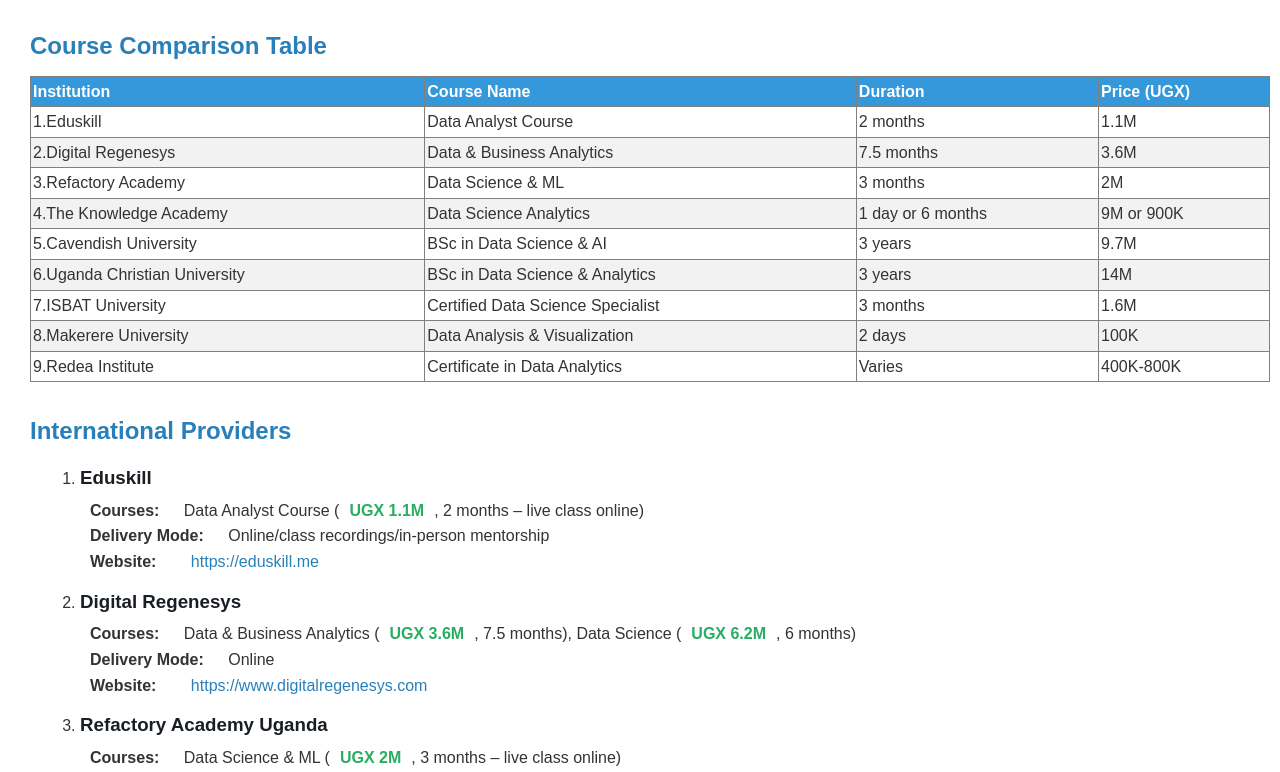
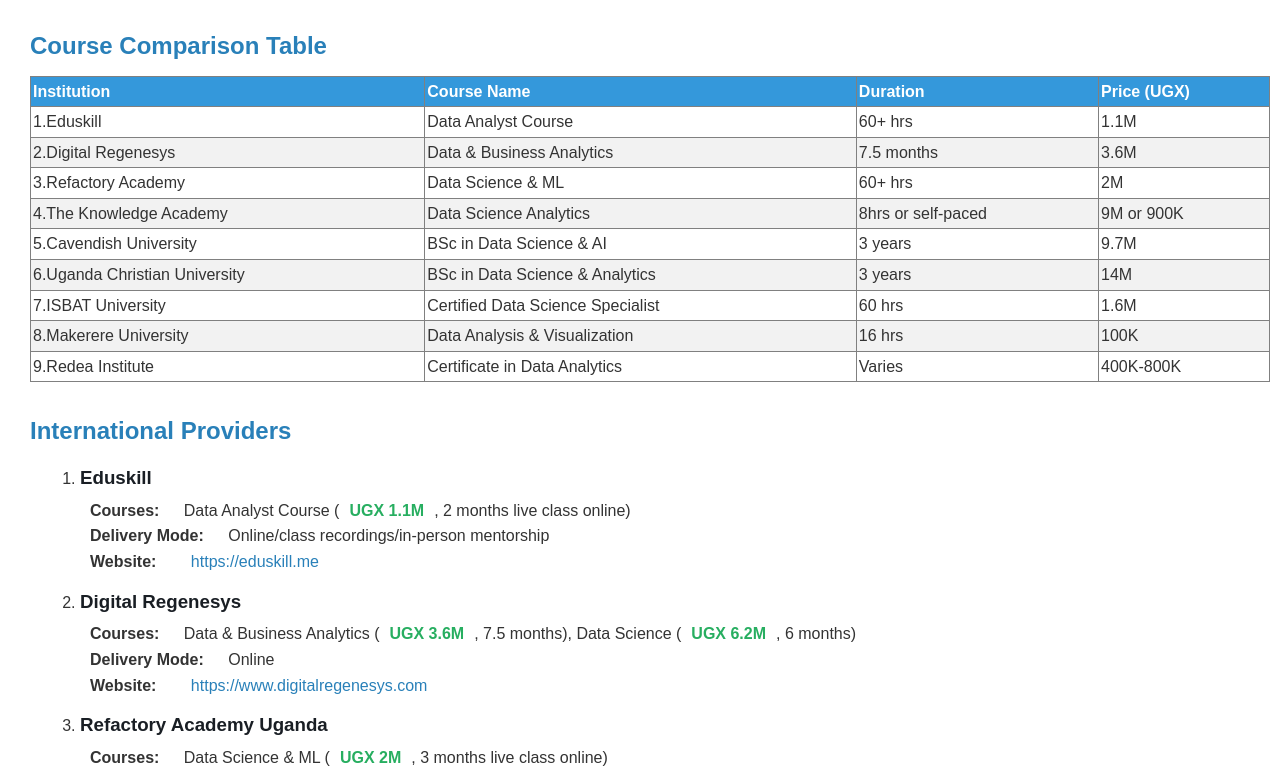
Before and after one commit to yokiedenis/blog, a plain HTML site: page index.html in a window 1280 px wide. Shown: the part 586-1358 px from the top of the page. Drawn offline with Linux system fonts and the light colour scheme.

Commit message:
merged changes

```diff
--- a/index.html
+++ b/index.html
@@ -138,7 +138,7 @@
             <tr>
                 <td>1.Eduskill</td>
                 <td>Data Analyst Course</td>
-                <td>2 months</td>
+                <td>60+ hrs</td>
                 <td>1.1M</td>
             </tr>
             <tr>
@@ -150,13 +150,13 @@
             <tr>
                 <td>3.Refactory Academy</td>
                 <td>Data Science & ML</td>
-                <td>3 months</td>
+                <td>60+ hrs</td>
                 <td>2M</td>
             </tr>
             <tr>
                 <td>4.The Knowledge Academy</td>
                 <td>Data Science Analytics</td>
-                <td>1 day or 6 months</td>
+                <td>8hrs or self-paced</td>
                 <td>9M or 900K</td>
             </tr>
             <tr>
@@ -174,13 +174,13 @@
             <tr>
                 <td>7.ISBAT University</td>
                 <td>Certified Data Science Specialist</td>
-                <td>3 months</td>
+                <td>60 hrs</td>
                 <td>1.6M</td>
             </tr>
             <tr>
                 <td>8.Makerere University</td>
                 <td>Data Analysis & Visualization</td>
-                <td>2 days</td>
+                <td>16 hrs</td>
                 <td>100K</td>
             </tr>
             <tr>
@@ -196,7 +196,7 @@
     <ol>
         <li>
             <h3>Eduskill</h3>
-            <b>Courses:</b> <span>Data Analyst Course (<span class="price">UGX 1.1M</span>, 2 months – live class online)</span><br>
+            <b>Courses:</b> <span>Data Analyst Course (<span class="price">UGX 1.1M</span>, 2 months  live class online)</span><br>
             <b>Delivery Mode:</b> <span>Online/class recordings/in-person mentorship</span><br>
             <b>Website:</b> <span><a href="https://eduskill.me" target="_blank">https://eduskill.me</a></span>
         </li>
@@ -208,7 +208,7 @@
         </li>
         <li>
             <h3>Refactory Academy Uganda</h3>
-            <b>Courses:</b> <span>Data Science & ML (<span class="price">UGX 2M</span>, 3 months – live class online)</span><br>
+            <b>Courses:</b> <span>Data Science & ML (<span class="price">UGX 2M</span>, 3 months  live class online)</span><br>
             <b>Delivery Mode:</b> <span>Hybrid</span><br>
             <b>Website:</b> <span><a href="https://refactory.academy" target="_blank">https://refactory.academy</a></span>
         </li>
@@ -273,7 +273,7 @@
 
     <h2 id="tips">How to Pick Data Analytics Courses in Uganda</h2>
     <ol>
-        <li>Prioritize Job Placement – Ask: "Do they partner with Ugandan employers?"</li>
+        <li>Prioritize Job Placement Ask: "Do they partner with Ugandan employers?"</li>
         <li>Flexibility Wins: Hybrid models (online + in-person) boost engagement.</li>
         <li>Job Readiness: Prioritize courses with skilled based job focused training like advanced excel and power bi</li>
         <li>Affordability ≠ Compromise: EduSkill and ISBAT offer quality under UGX 2M.</li>
```
